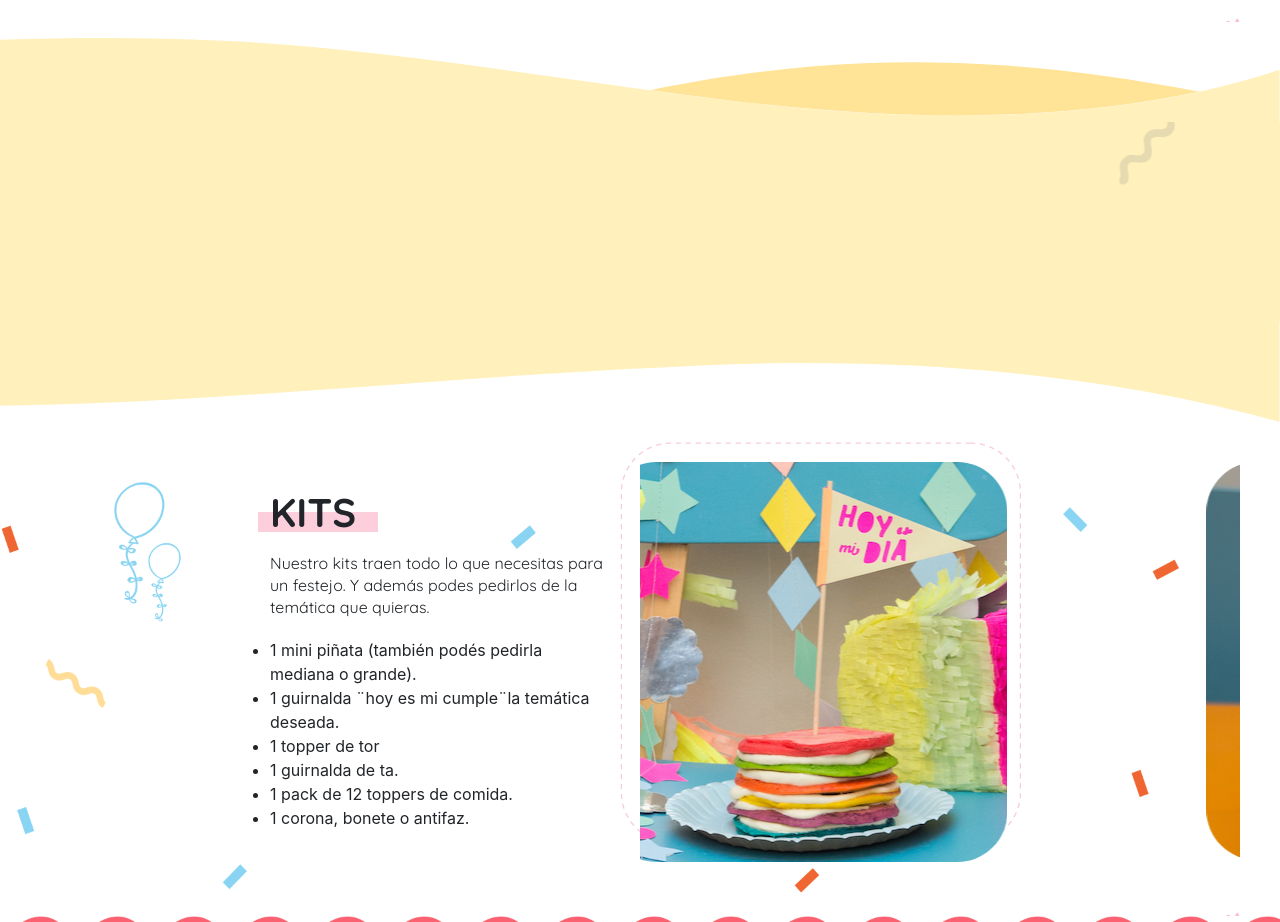
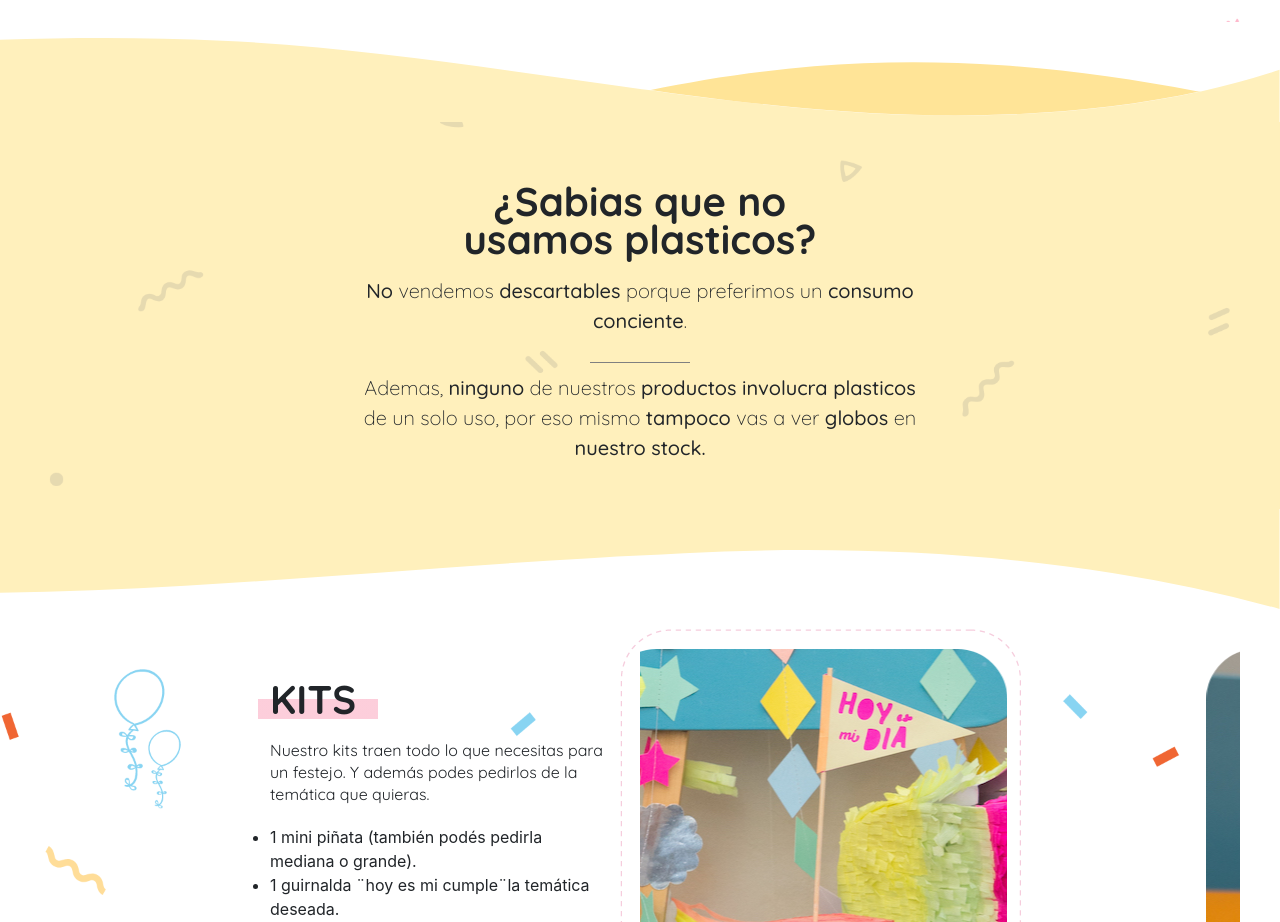
Before and after one commit to rod203/ChinChin__Rodrigo-Lago, a website: page pages/about.html in a window 1280 px wide. Shown: the part 857-1779 px from the top of the page. Drawn offline with nearby package versions, Linux system fonts and the light colour scheme.

Commit message:
edit about

```diff
--- a/pages/about.html
+++ b/pages/about.html
@@ -102,9 +102,14 @@
             </div>
         </div>
         <div class="container-fluid">
-            <div class="row container__piniata">
+            <div class="row container__plastico">
                 <div class="col-12 margin__reset">
-
+                    <div class="plastico__texto">
+                        <h3>¿Sabias que no usamos plasticos?</h3>
+                        <p><strong>No</strong> vendemos <strong>descartables</strong> porque preferimos un <strong>consumo conciente</strong>.</p>
+                        <div class="h__divisor"></div>
+                        <p>Ademas,<strong> ninguno</strong> de nuestros <strong>productos involucra plasticos</strong> de un solo uso, por eso mismo <strong>tampoco </strong>vas a ver <strong>globos </strong>en <strong>nuestro stock.</strong></p>
+                    </div>
                 </div>
             </div>
         </div>
--- a/scss/_estilo.scss
+++ b/scss/_estilo.scss
@@ -734,15 +734,44 @@ html{
   background-color: rgba(255, 255, 255, 0.548);
 }
 
-.container__piniata {
+.container__plastico {
   background-image: url(../assets/img/bg-festejos.png);
   background-position: bottom center;
-  background-size:auto;
-  padding: 100px 40px;
+  background-size:cover;
+  padding: 60px 20px 20px 20px;
   background-color: #fff0bc;
 }
-
-
+.plastico__texto {
+  display: flex;
+  flex-direction: column;
+  justify-content: center;
+  align-items: center;
+  align-content: center;
+  text-align: center;
+}
+.plastico__texto h3 {
+  font-family: 'Quicksand', sans-serif;
+  font-weight: 800;
+  font-size: 40px;
+  line-height: 38px;
+  max-width: 450px;
+}
+.plastico__texto p {
+  font-weight: 100;
+  max-width: 600px;
+  font-size: 20px;
+  font-family: 'Quicksand', sans-serif;
+  line-height: 30px;
+  padding: 10px;
+}
+.plastico__texto p strong {
+  font-weight: 500;
+}
+.h__divisor{
+    height:1px;
+    width: 100px;
+    border-top:1px solid gray;
+}
 /**
   COMO COMPRAR
 **/
@@ -802,7 +831,7 @@ flex-direction: column;
   margin-left: -80px;
 }
 @media only screen and (max-width: 767px){
-tiempo__celebracion {
+.tiempo__celebracion {
     display: flex;
     flex-direction: column;
   }
```
Also changed, not shown: css/style.css.
